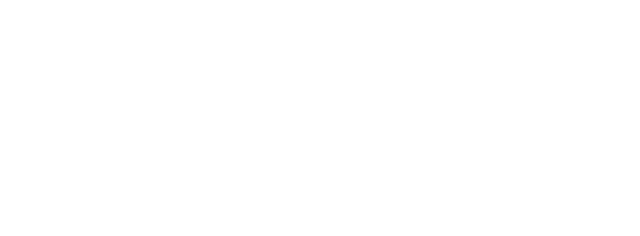
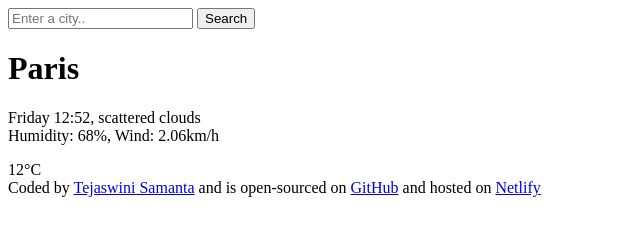
Before and after one commit to tejaswinisamanta/meteo-app, a plain HTML site: page index.html in a window 1280 px wide. Shown: the whole page, without its empty margins (0-640 px from the left). Drawn offline with Linux system fonts and the light colour scheme.

Commit message:
Added html

```diff
--- a/index.html
+++ b/index.html
@@ -6,6 +6,30 @@
     <title>Meteo App - Tejaswini Samanta</title>
 </head>
 <body>
+    <header>
+        <form>
+            <input type="search" placeholder="Enter a city.." required/>
+            <input type="submit" value="Search"/>
+        </form>
+    </header>
 
+    <main>
+        <div>
+        <h1>Paris</h1>
+        <p>
+            Friday 12:52, scattered clouds
+            <br />
+            Humidity: 68%, Wind: 2.06km/h
+        </p>
+        </div>
+        <div>
+        12°C
+        </div>
+    </main>
+    <footer>
+        Coded by <a href="https://tejaswinisamanta.github.io/">Tejaswini Samanta</a>
+        and is open-sourced on <a href="https://github.com/tejaswinisamanta/meteo-app">GitHub</a>
+        and hosted on <a href="https://meteoapp-js.netlify.app/">Netlify</a>
+    </footer>
 </body>
 </html>
```
